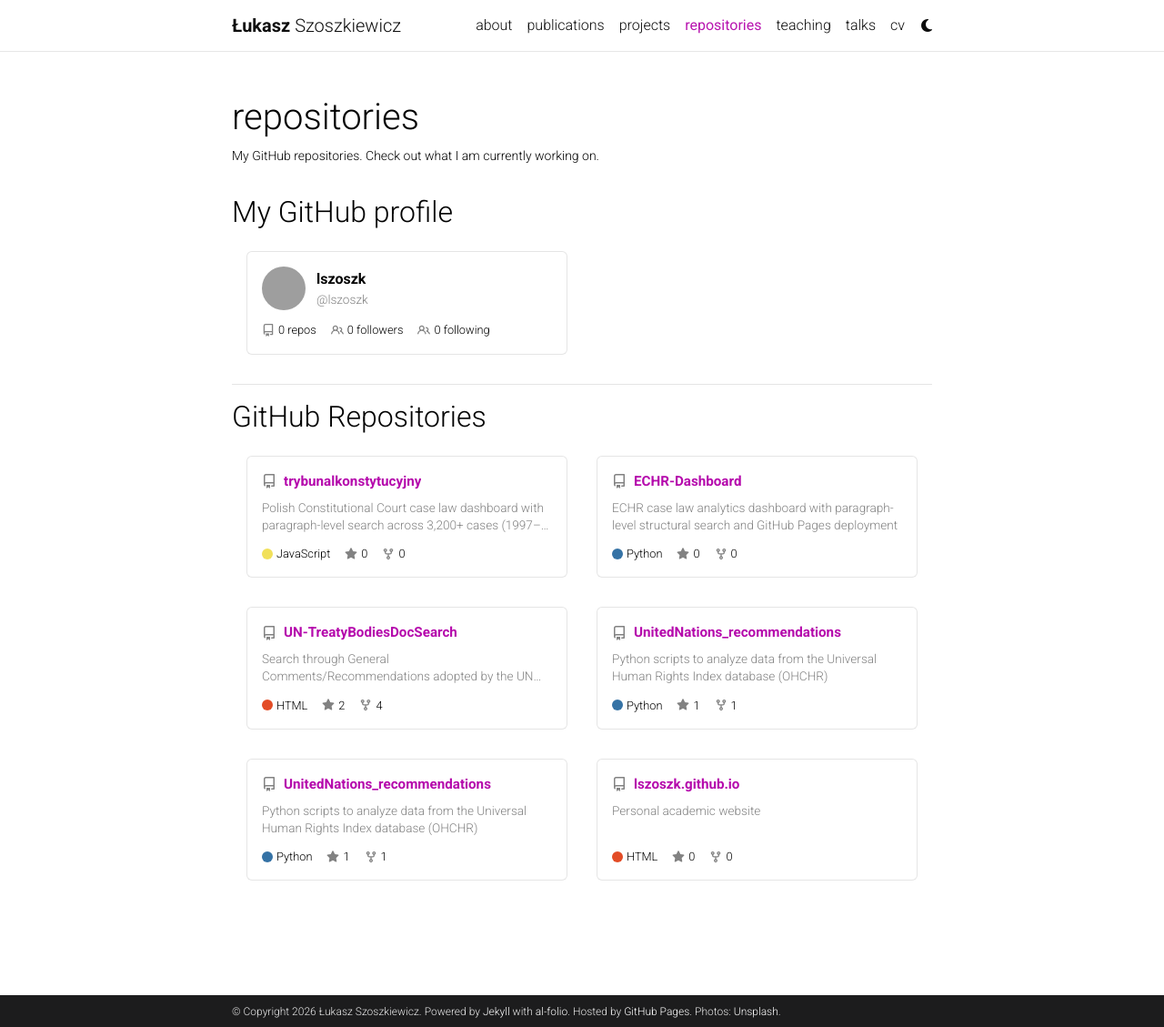
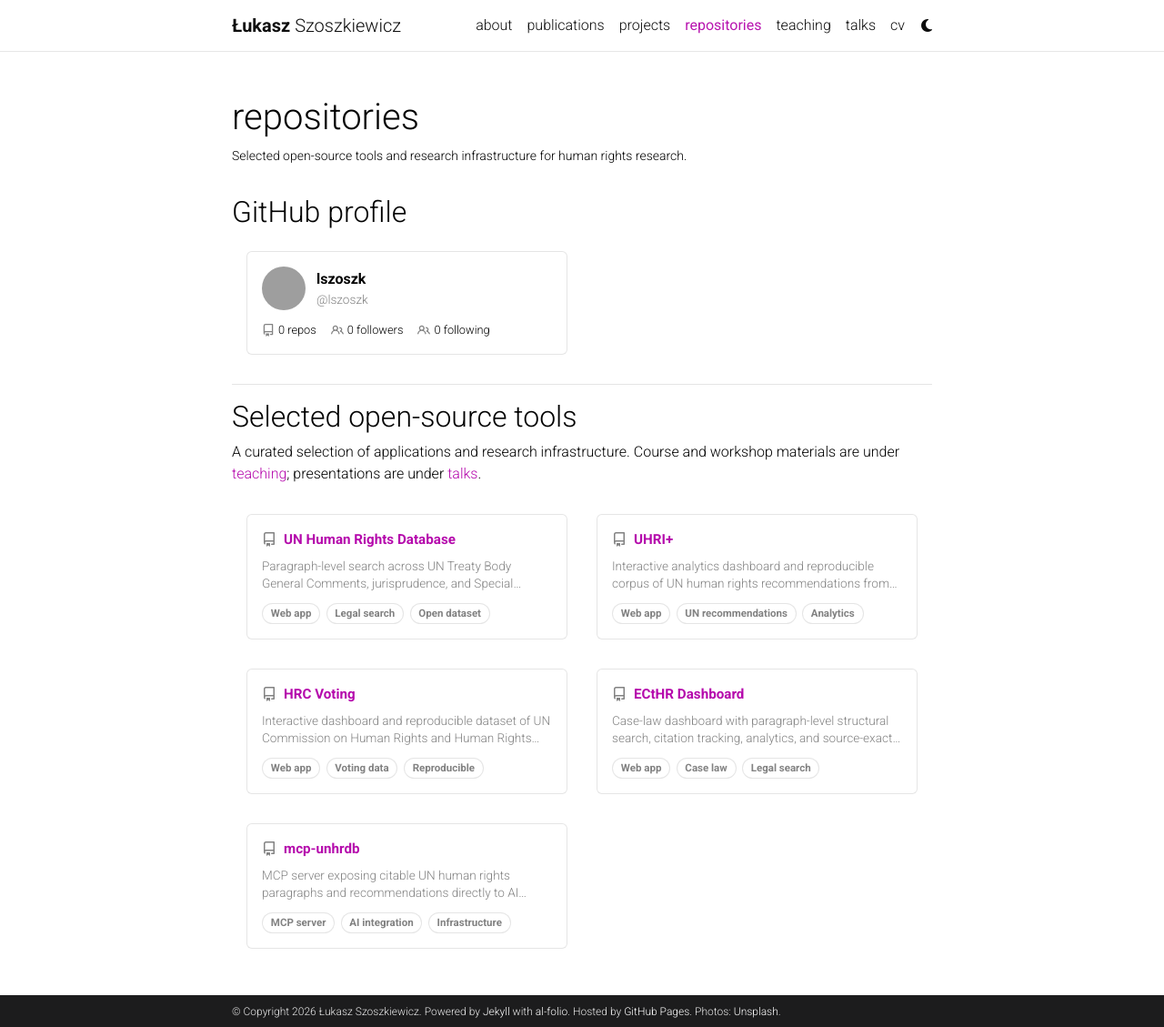
Before and after one commit to lszoszk/lszoszk.github.io, a Jekyll site: the page built from _pages/repositories.md, in a window 1280 px wide and 1129 px high. Shown: the whole window at 91% size. Built offline with Jekyll 4.4.1, drawn with Linux system fonts in a browser that asks for light colours; comment, search, counter and statistics services are not loaded; a style sheet for code colours, icons or effects is not loaded; grey boxes are pictures that could not be loaded.

Commit message:
Curate flagship repository showcase

```diff
--- a/_data/github_repo_echr_dashboard.yml
+++ b/_data/github_repo_echr_dashboard.yml
@@ -1,5 +1,7 @@
-name: ECHR-Dashboard
-description: "ECHR case law analytics dashboard with paragraph-level structural search and GitHub Pages deployment"
+name: ECtHR Dashboard
+description: "Case-law dashboard with paragraph-level structural search, citation tracking, analytics, and source-exact HUDOC text"
 language: Python
-stargazers_count: 0
-forks_count: 0
+labels:
+  - Web app
+  - Case law
+  - Legal search
--- /dev/null
+++ b/_data/github_repo_generalcomments.yml
@@ -0,0 +1,7 @@
+name: UN Human Rights Database
+description: "Paragraph-level search across UN Treaty Body General Comments, jurisprudence, and Special Procedures reports"
+language: Python
+labels:
+  - Web app
+  - Legal search
+  - Open dataset
--- /dev/null
+++ b/_data/github_repo_hrc_voting.yml
@@ -0,0 +1,7 @@
+name: HRC Voting
+description: "Interactive dashboard and reproducible dataset of UN Commission on Human Rights and Human Rights Council roll-call votes"
+language: HTML
+labels:
+  - Web app
+  - Voting data
+  - Reproducible
--- /dev/null
+++ b/_data/github_repo_mcp_unhrdb.yml
@@ -0,0 +1,7 @@
+name: mcp-unhrdb
+description: "MCP server exposing citable UN human rights paragraphs and recommendations directly to AI clients"
+language: JavaScript
+labels:
+  - MCP server
+  - AI integration
+  - Infrastructure
--- a/_data/github_repo_un_recommendations.yml
+++ b/_data/github_repo_un_recommendations.yml
@@ -1,5 +1,7 @@
-name: UnitedNations_recommendations
-description: "Python scripts to analyze data from the Universal Human Rights Index database (OHCHR)"
+name: UHRI+
+description: "Interactive analytics dashboard and reproducible corpus of UN human rights recommendations from the Universal Human Rights Index"
 language: Python
-stargazers_count: 1
-forks_count: 1
+labels:
+  - Web app
+  - UN recommendations
+  - Analytics
--- a/_includes/repository/repo.html
+++ b/_includes/repository/repo.html
@@ -4,18 +4,16 @@
 
 {% comment %} Map repository to data key {% endcomment %}
 {% case include.repository %}
-  {% when 'lszoszk/trybunalkonstytucyjny' %}
-    {% assign repo_data = site.data.github_repo_trybunalkonstytucyjny %}
+  {% when 'lszoszk/generalcomments' %}
+    {% assign repo_data = site.data.github_repo_generalcomments %}
   {% when 'lszoszk/ECHR-Dashboard' %}
     {% assign repo_data = site.data.github_repo_echr_dashboard %}
-  {% when 'lszoszk/UN-TreatyBodiesDocSearch' %}
-    {% assign repo_data = site.data.github_repo_un_treatybodies %}
   {% when 'lszoszk/UnitedNations_recommendations' %}
     {% assign repo_data = site.data.github_repo_un_recommendations %}
-  {% when 'lszoszk/AI_workshop' %}
-    {% assign repo_data = site.data.github_repo_ai_workshop %}
-  {% when 'lszoszk/lszoszk.github.io' %}
-    {% assign repo_data = site.data.github_repo_personal_site %}
+  {% when 'lszoszk/hrc-voting' %}
+    {% assign repo_data = site.data.github_repo_hrc_voting %}
+  {% when 'lszoszk/mcp-unhrdb' %}
+    {% assign repo_data = site.data.github_repo_mcp_unhrdb %}
 {% endcase %}
 
 {% if site.data.repositories.github_users contains owner %}
@@ -38,25 +36,10 @@
       <p class="repo-description">
         {{ repo_data.description | default: "No description available" }}
       </p>
-      <div class="repo-stats">
-        {% if repo_data.language %}
-        <span class="repo-stat">
-          <span class="repo-language-color" data-language="{{ repo_data.language }}"></span>
-          <span>{{ repo_data.language }}</span>
-        </span>
-        {% endif %}
-        <span class="repo-stat">
-          <svg viewBox="0 0 16 16" width="16" height="16">
-            <path fill="currentColor" d="M8 .25a.75.75 0 0 1 .673.418l1.882 3.815 4.21.612a.75.75 0 0 1 .416 1.279l-3.046 2.97.719 4.192a.751.751 0 0 1-1.088.791L8 12.347l-3.766 1.98a.75.75 0 0 1-1.088-.79l.72-4.194L.818 6.374a.75.75 0 0 1 .416-1.28l4.21-.611L7.327.668A.75.75 0 0 1 8 .25Z"></path>
-          </svg>
-          <span>{{ repo_data.stargazers_count | default: 0 }}</span>
-        </span>
-        <span class="repo-stat">
-          <svg viewBox="0 0 16 16" width="16" height="16">
-            <path fill="currentColor" d="M5 5.372v.878c0 .414.336.75.75.75h4.5a.75.75 0 0 0 .75-.75v-.878a2.25 2.25 0 1 1 1.5 0v.878a2.25 2.25 0 0 1-2.25 2.25h-1.5v2.128a2.251 2.251 0 1 1-1.5 0V8.5h-1.5A2.25 2.25 0 0 1 3.5 6.25v-.878a2.25 2.25 0 1 1 1.5 0ZM5 3.25a.75.75 0 1 0-1.5 0 .75.75 0 0 0 1.5 0Zm6.75.75a.75.75 0 1 0 0-1.5.75.75 0 0 0 0 1.5Zm-3 8.75a.75.75 0 1 0-1.5 0 .75.75 0 0 0 1.5 0Z"></path>
-          </svg>
-          <span>{{ repo_data.forks_count | default: 0 }}</span>
-        </span>
+      <div class="repo-tags" aria-label="Repository characteristics">
+        {% for label in repo_data.labels %}
+          <span class="repo-tag">{{ label }}</span>
+        {% endfor %}
       </div>
     </div>
   </a>
--- a/_pages/repositories.md
+++ b/_pages/repositories.md
@@ -2,12 +2,12 @@
 layout: page
 permalink: /repositories/
 title: repositories
-description: My GitHub repositories. Check out what I am currently working on.
+description: Selected open-source tools and research infrastructure for human rights research.
 nav: true
 nav_order: 3
 ---
 
-## My GitHub profile
+## GitHub profile
 
 {% if site.data.repositories.github_users %}
 <div class="repositories d-flex flex-wrap flex-md-row flex-column justify-content-between align-items-center">
@@ -19,7 +19,9 @@
 
 ---
 
-## GitHub Repositories
+## Selected open-source tools
+
+<p>A curated selection of applications and research infrastructure. Course and workshop materials are under <a href="{{ '/teaching/' | relative_url }}">teaching</a>; presentations are under <a href="{{ '/talks/' | relative_url }}">talks</a>.</p>
 
 {% if site.data.repositories.github_repos %}
 <div class="repositories d-flex flex-wrap flex-md-row flex-column justify-content-between align-items-center">
--- a/_sass/_base.scss
+++ b/_sass/_base.scss
@@ -534,6 +534,11 @@
   }
 }
 
+.repo-card-inner {
+  display: flex;
+  flex-direction: column;
+}
+
 .repo-header {
   display: flex;
   align-items: center;
@@ -556,6 +561,7 @@
 }
 
 .repo-description {
+  flex: 1;
   color: var(--global-text-color-light);
   font-size: 0.85rem;
   line-height: 1.4;
@@ -565,6 +571,25 @@
   -webkit-box-orient: vertical;
   overflow: hidden;
   min-height: 2.4rem;
+}
+
+.repo-tags {
+  display: flex;
+  flex-wrap: wrap;
+  gap: 0.4rem;
+}
+
+.repo-tag {
+  display: inline-flex;
+  align-items: center;
+  padding: 0.22rem 0.55rem;
+  border: 1px solid var(--global-divider-color);
+  border-radius: 999px;
+  color: var(--global-text-color-light);
+  background-color: var(--global-bg-color);
+  font-size: 0.72rem;
+  font-weight: 600;
+  line-height: 1.2;
 }
 
 .repo-stats {
```
Also changed, not shown: _data/repositories.yml (+3 -4 lines).
